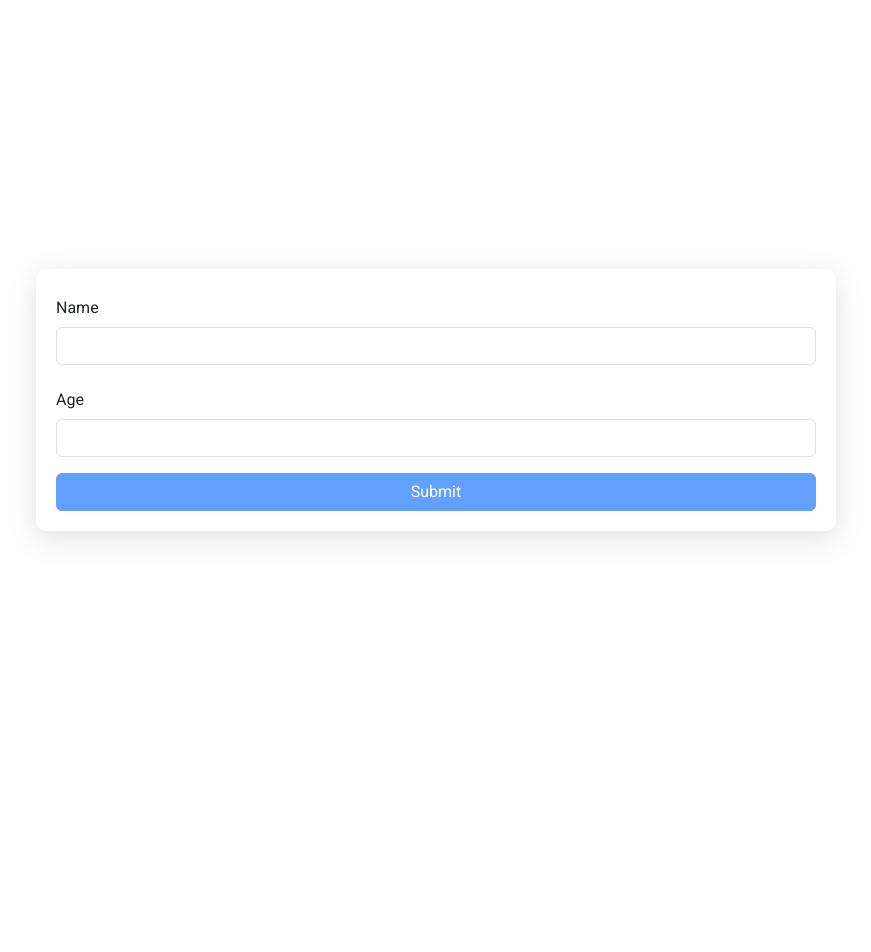
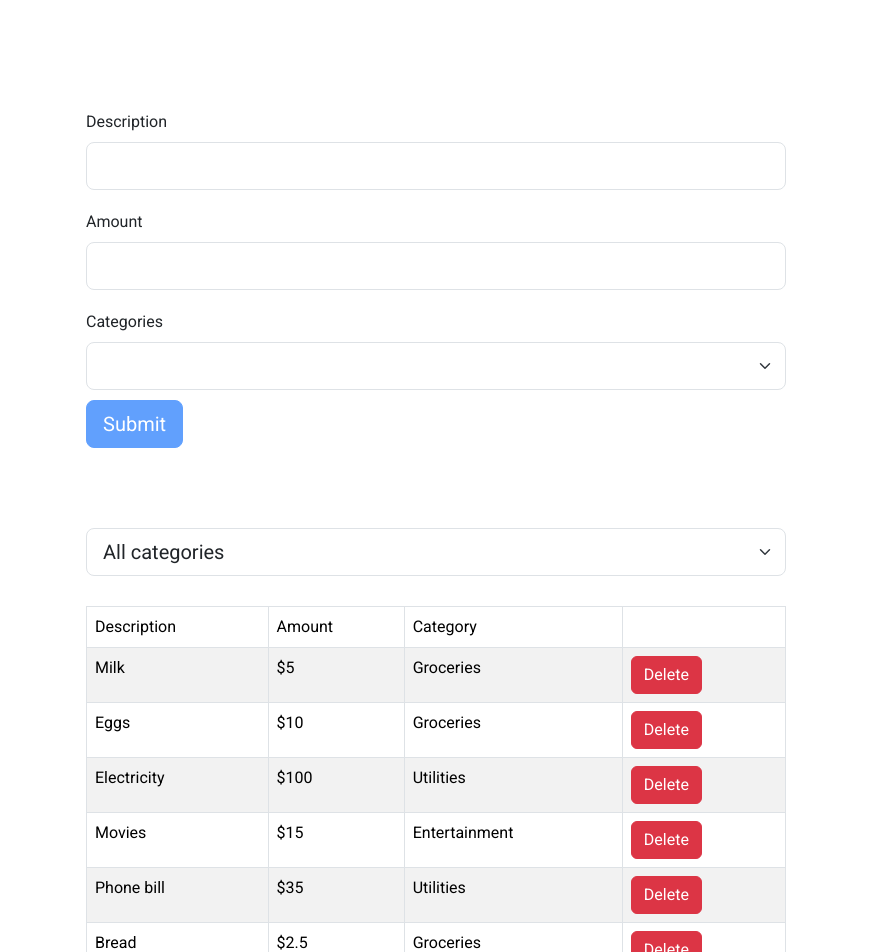
Before and after one commit to valentine-idi/tutorial, a React (Vite) app: page / in a window 1280 px wide. Shown: the top 952 px of the page, without its empty margins (204-1075 px from the left). Before the commit the page ends 800 px from the top, so only its background shows below. Built offline with nearby package versions, Linux system fonts and the light colour scheme.

Commit message:
expense tracker app done

```diff
--- a/src/App.tsx
+++ b/src/App.tsx
@@ -1,12 +1,12 @@
 import { useState } from "react";
 import Playground from "./components/Playground";
-import HisForm from "./components/HisForm";
+import ExpenseTracker from "./components/ExpenseTracker";
 import "./App.css";
 
 function App() {
   return (
     <div className="App">
-      <HisForm />
+      <ExpenseTracker />
     </div>
   );
 }
--- /dev/null
+++ b/src/Components/ExpenseTracker/ExpenseTracker.module.css
@@ -0,0 +1,21 @@
+.wrapper{
+    width: 95%;
+    max-width: 700px;
+    margin: 100px auto;
+}
+
+.form{
+    padding: 10px 0;
+}
+
+.dataWrapper{
+    margin-top: 80px;
+}
+
+.table{
+    margin: 30px 0;
+}
+
+.error{
+    color: red;
+}
--- /dev/null
+++ b/src/Components/ExpenseTracker/ExpenseTracker.tsx
@@ -0,0 +1,154 @@
+import React, { useState } from "react";
+import { Form, Button, Table } from "react-bootstrap";
+import { FieldValues, useForm } from "react-hook-form";
+import { zodResolver } from "@hookform/resolvers/zod";
+import { z } from "zod";
+import styles from "./ExpenseTracker.module.css";
+
+function ExpenseTracker() {
+  const [data, setData] = useState([
+    { description: "Milk", amount: 5, category: "Groceries" },
+    { description: "Eggs", amount: 10, category: "Groceries" },
+    { description: "Electricity", amount: 100, category: "Utilities" },
+    { description: "Movies", amount: 15, category: "Entertainment" },
+    { description: "Phone bill", amount: 35, category: "Utilities" },
+    { description: "Bread", amount: 2.5, category: "Groceries" },
+  ]);
+
+  const [currentCategory, setCurrentCategory] = useState("All categories");
+
+  const categories = ["Groceries", "Utilities", "Entertainment"];
+
+  const mySchema = z.object({
+    description: z.string().min(3).max(50),
+    amount: z.number({ invalid_type_error: "Please Enter amount" }).min(0),
+    category: z.enum(["Groceries", "Utilities", "Entertainment"], {
+      message: "Please choose a category",
+    }),
+  });
+
+  type FormData = z.infer<typeof mySchema>;
+
+  const {
+    register,
+    handleSubmit,
+    formState: { errors, isValid },
+  } = useForm<FormData>({ resolver: zodResolver(mySchema) });
+
+  const newData =
+    currentCategory === "All categories"
+      ? data
+      : data.filter(
+          (d) => d.category.toLowerCase() === currentCategory.toLowerCase()
+        );
+
+  const handleTotal = () => {
+    let total = 0;
+    newData.forEach((d) => (total += d.amount));
+
+    return Math.round(total).toFixed(2);
+  };
+
+  const handleDelete = (index: number) => {
+    const unfilteredData = [...data];
+    unfilteredData.splice(index, 1);
+    setData(unfilteredData);
+  };
+
+  const onSubmit = (FormData: FormData) => {
+    const newData = [...data];
+    newData.push(FormData);
+
+    setData(newData);
+  };
+
+  return (
+    <div className={styles.wrapper}>
+      <Form onSubmit={handleSubmit(onSubmit)}>
+        <Form.Group className={styles.form}>
+          <Form.Label>Description</Form.Label>
+          <Form.Control type="text" size="lg" {...register("description")} />
+
+          {errors.description && <p>{errors.description.message}</p>}
+        </Form.Group>
+
+        <Form.Group className={styles.form}>
+          <Form.Label>Amount</Form.Label>
+          <Form.Control
+            type="text"
+            size="lg"
+            {...register("amount", { valueAsNumber: true })}
+          />
+
+          {errors.amount && <p>{errors.amount.message}</p>}
+        </Form.Group>
+
+        <Form.Group className={styles.form}>
+          <Form.Label>Categories</Form.Label>
+          <Form.Select size="lg" {...register("category")}>
+            <option></option>
+            {categories.map((category) => (
+              <option key={category} value={category}>
+                {category}
+              </option>
+            ))}
+          </Form.Select>
+
+          {errors.category && <p>{errors.category.message}</p>}
+        </Form.Group>
+
+        <div className="gap-2">
+          <Button variant="primary" size="lg" type="submit" disabled={!isValid}>
+            Submit
+          </Button>
+        </div>
+      </Form>
+
+      <div className={styles.dataWrapper}>
+        <Form.Select
+          size="lg"
+          onChange={(e) => setCurrentCategory(e.target.value)}
+        >
+          <option>All categories</option>
+          {categories.map((category) => (
+            <option key={category} value={category}>
+              {category}
+            </option>
+          ))}
+        </Form.Select>
+
+        <Table striped bordered className={styles.table}>
+          <thead>
+            <tr>
+              <th>Description</th>
+              <th>Amount</th>
+              <th>Category</th>
+              <th></th>
+            </tr>
+          </thead>
+          <tbody>
+            {newData.map((d, index) => (
+              <tr key={d.description}>
+                <td>{d.description}</td>
+                <td>${d.amount}</td>
+                <td>{d.category}</td>
+                <td>
+                  <Button variant="danger" onClick={() => handleDelete(index)}>
+                    Delete
+                  </Button>
+                </td>
+              </tr>
+            ))}
+
+            <tr>
+              <td>Total</td>
+              <td colSpan={3}>{handleTotal()}</td>
+            </tr>
+          </tbody>
+        </Table>
+      </div>
+    </div>
+  );
+}
+
+export default ExpenseTracker;
--- /dev/null
+++ b/src/Components/ExpenseTracker/index.tsx
@@ -0,0 +1,3 @@
+import ExpenseTracker from "./ExpenseTracker";
+
+export default ExpenseTracker;
```
